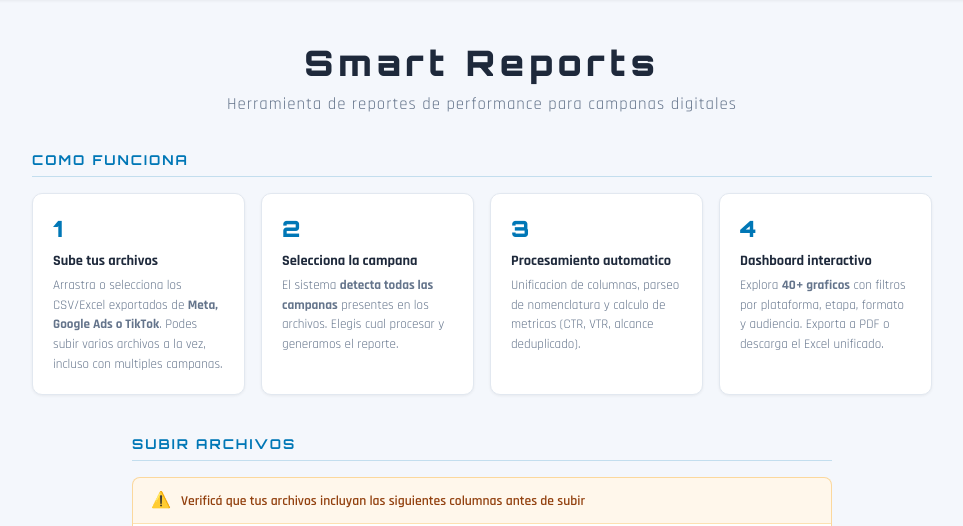
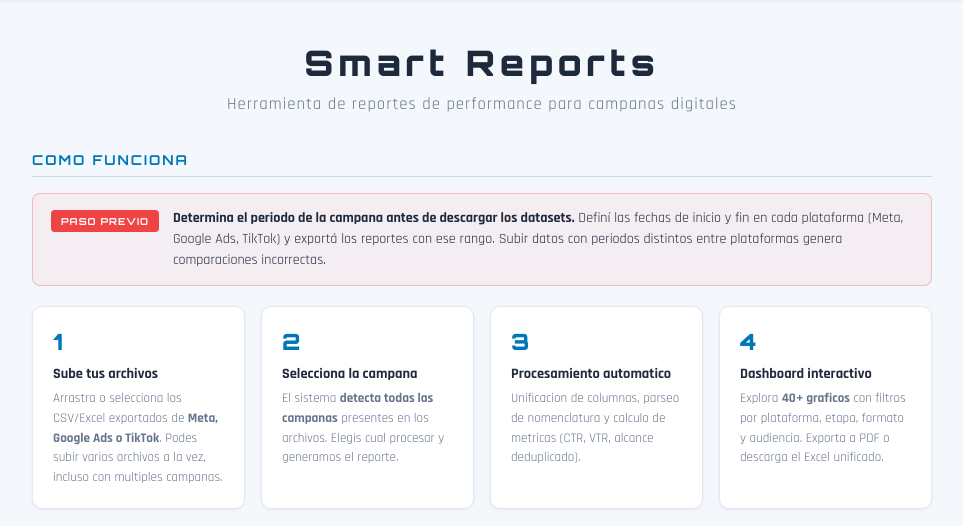
Before and after one commit to andresaguirresm-cpu/reportes-web, a Flask app: page /upload in a window 1280 px wide. Shown: the part 61-587 px from the top of the page, without its empty margins (158-1121 px from the left). Run offline with Flask 3, Linux system fonts and the light colour scheme.

Commit message:
fix: excluir campanas legacy de deteccion + aviso de periodo previo
- scan_campaigns_from_files: omitir campanas sin ningun segmento CAMPO:VALOR
  (nomenclatura legacy sin estructura nueva es ignorada automaticamente)
- upload.html: agregar aviso destacado "PASO PREVIO" para que el equipo
  determine el periodo antes de descargar los datasets de cada plataforma

Co-Authored-By: Claude Sonnet 4.6 <noreply@anthropic.com>

```diff
--- a/app/processing/engine.py
+++ b/app/processing/engine.py
@@ -295,6 +295,9 @@ def scan_campaigns_from_files(file_paths):
                     continue
 
                 parsed = parse_nomenclature(raw_name)
+                # Skip campaigns with legacy nomenclature (no CAMPO:VALOR segments found)
+                if not parsed:
+                    continue
                 display_name = parsed.get('CAMPANA', raw_name)
 
                 if display_name not in campaign_data:
--- a/app/static/css/style.css
+++ b/app/static/css/style.css
@@ -256,6 +256,33 @@ body {
     padding-bottom: 8px;
     border-bottom: 1px solid rgba(0,119,182,0.2);
 }
+.period-notice {
+    display: flex;
+    align-items: flex-start;
+    gap: 14px;
+    background: rgba(239,68,68,0.05);
+    border: 1px solid rgba(239,68,68,0.3);
+    border-radius: 8px;
+    padding: 14px 18px;
+    margin-bottom: 20px;
+    font-size: 0.88rem;
+    color: var(--text-primary);
+    line-height: 1.5;
+}
+.period-notice-step {
+    font-family: 'Orbitron', monospace;
+    font-size: 0.6rem;
+    font-weight: 700;
+    letter-spacing: 1px;
+    color: #fff;
+    background: var(--danger);
+    padding: 4px 10px;
+    border-radius: 4px;
+    white-space: nowrap;
+    margin-top: 2px;
+}
+.period-notice-body { flex: 1; }
+
 .steps-grid {
     display: grid;
     grid-template-columns: repeat(4, 1fr);
--- a/app/templates/upload.html
+++ b/app/templates/upload.html
@@ -18,6 +18,13 @@
 
     <div class="how-it-works">
         <h2>Como funciona</h2>
+        <div class="period-notice">
+            <div class="period-notice-step">PASO PREVIO</div>
+            <div class="period-notice-body">
+                <strong>Determina el periodo de la campana antes de descargar los datasets.</strong>
+                Definí las fechas de inicio y fin en cada plataforma (Meta, Google Ads, TikTok) y exportá los reportes con ese rango. Subir datos con periodos distintos entre plataformas genera comparaciones incorrectas.
+            </div>
+        </div>
         <div class="steps-grid">
             <div class="step-card">
                 <div class="step-number">1</div>
```
